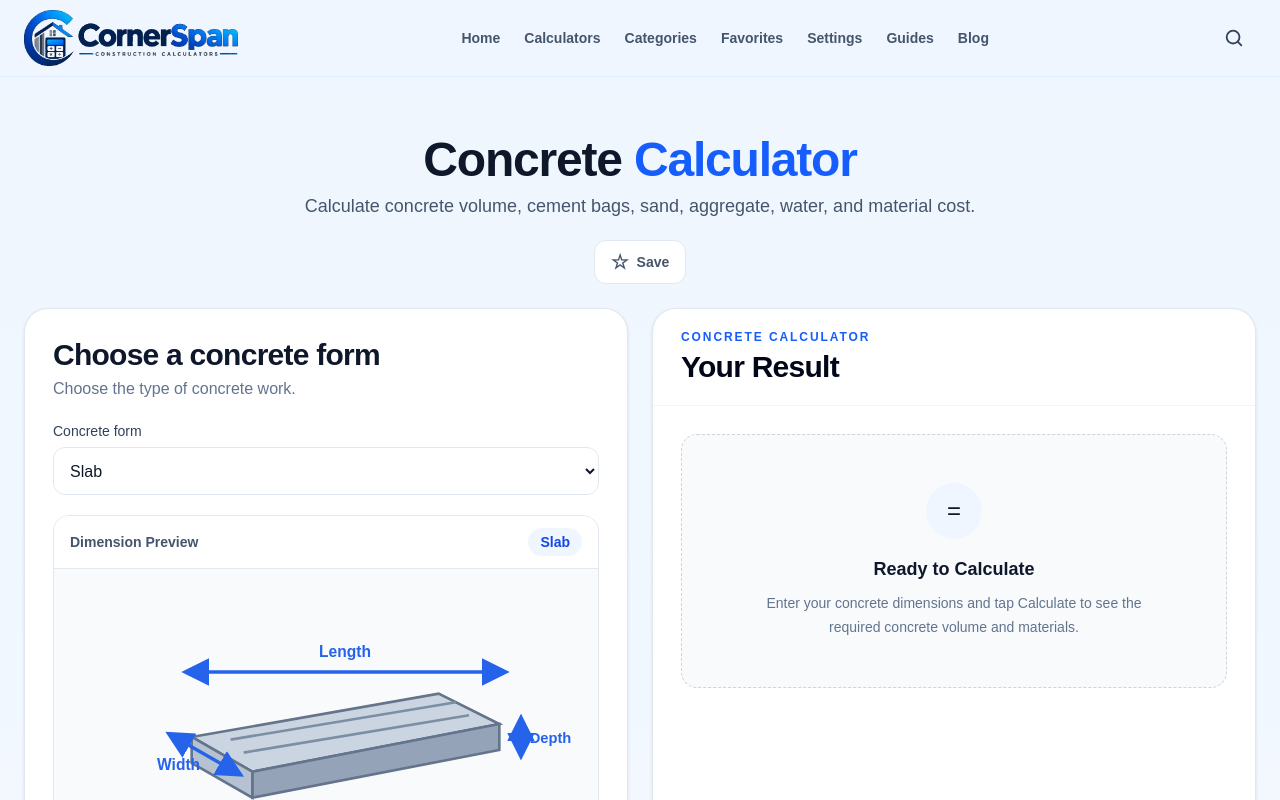
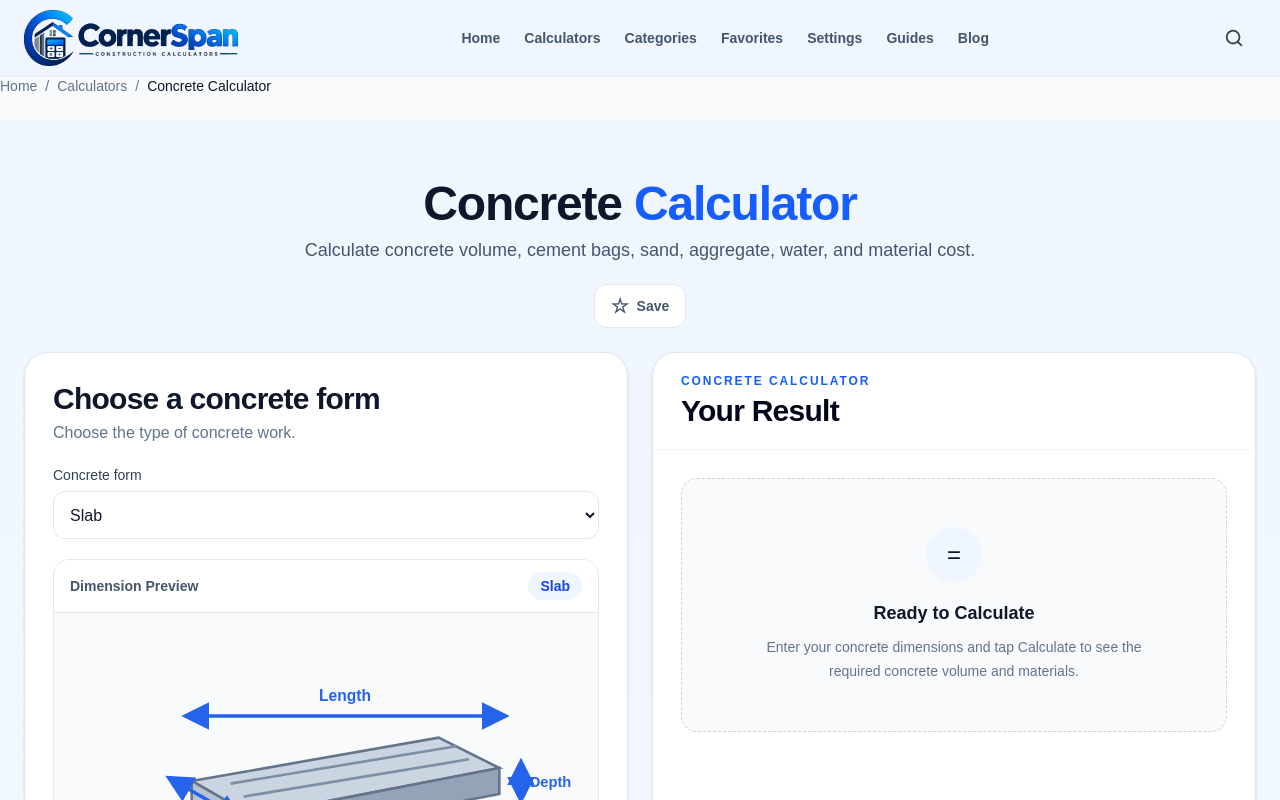
Before and after one commit to km7max-cmd/cornerspan, a Next.js app: page /calculators/concrete in a window 1280 px wide. Shown: the top 800 px of the page. Built offline with nearby package versions, Linux system fonts and the light colour scheme.

Commit message:
Refine metadata descriptions for Concrete Calculator
Updated metadata descriptions for the Concrete Calculator page to enhance clarity and detail.

```diff
--- a/app/calculators/concrete/page.tsx
+++ b/app/calculators/concrete/page.tsx
@@ -1,4 +1,5 @@
 import type { Metadata } from "next";
+import Breadcrumb from "../../../components/Breadcrumb";
 import ConcreteCalculator from "./ConcreteCalculator";
 import CalculatorStructuredData from "../../../components/CalculatorStructuredData";
 
@@ -6,7 +7,7 @@ export const metadata: Metadata = {
   title: "Concrete Calculator",
 
   description:
-    "Free concrete calculator to estimate concrete volume, cement bags, sand, aggregate, water, and material cost for construction projects.",
+    "Free concrete calculator to calculate concrete volume, cement bags, sand, aggregate, water, and estimated material cost for slabs, walls, footings, columns, and stairs.",
 
   alternates: {
     canonical: "https://www.cornerspan.com/calculators/concrete",
@@ -26,16 +27,11 @@ export const metadata: Metadata = {
 
   openGraph: {
     title: "Concrete Calculator | CornerSpan",
-
     description:
-      "Free concrete calculator to estimate concrete volume, cement, sand, aggregate, water and material cost.",
-
+      "Calculate concrete volume, cement bags, sand, aggregate, water, and estimated material cost for construction projects.",
     type: "website",
-
     url: "https://www.cornerspan.com/calculators/concrete",
-
     siteName: "CornerSpan",
-
     images: [
       {
         url: "/og-image.png",
@@ -46,12 +42,9 @@ export const metadata: Metadata = {
 
   twitter: {
     card: "summary_large_image",
-
     title: "Concrete Calculator | CornerSpan",
-
     description:
-      "Free concrete calculator to estimate concrete volume, cement, sand, aggregate, water and material cost.",
-
+      "Calculate concrete volume, cement, sand, aggregate, water, and estimated material cost.",
     images: ["/og-image.png"],
   },
 };
@@ -59,10 +52,12 @@ export const metadata: Metadata = {
 export default function Page() {
   return (
     <>
+      <Breadcrumb current="Concrete Calculator" />
+
       <CalculatorStructuredData
         name="Concrete Calculator"
         url="https://www.cornerspan.com/calculators/concrete"
-        description="Free online concrete calculator for calculating concrete volume, cement bags, sand, aggregate, water and material cost."
+        description="Free online concrete calculator for calculating concrete volume, cement bags, sand, aggregate, water, and estimated material cost."
       />
 
       <ConcreteCalculator />
```
